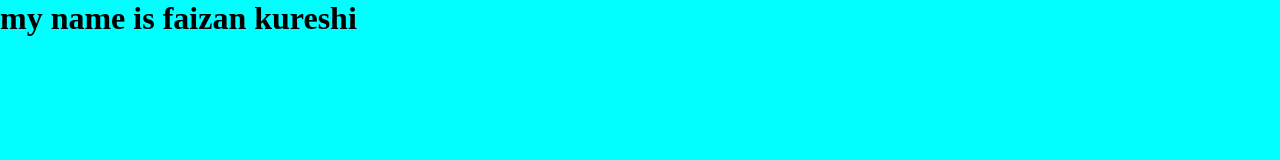
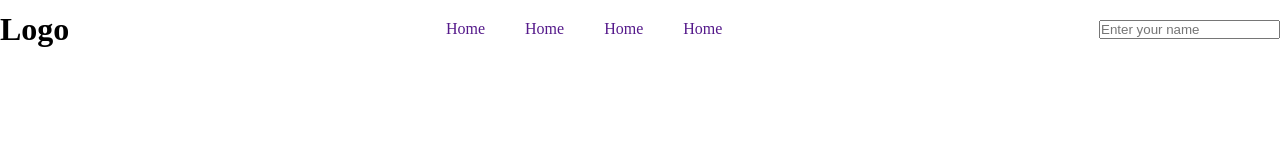
Before and after one commit to faizaniiiking/HTML-CSS-CI-CD-Hoisting, a plain HTML site: page index.html in a window 1280 px wide. Drawn offline with Linux system fonts and the light colour scheme.

Commit message:
added Header

```diff
--- a/index.html
+++ b/index.html
@@ -7,7 +7,28 @@
     <title>Learning CI/CD</title>
 </head>
 <body>
-    <h1>my name is faizan kureshi</h1>
+    <header class="header">
+
+        <div class="logo">
+            <h1>Logo</h1>
+        </div>
+
+        <nav>
+            <ul>
+                <li><a href="">Home</a></li>
+                <li><a href="">Home</a></li>
+                <li><a href="">Home</a></li>
+                <li><a href="">Home</a></li>
+            </ul>
+        </nav>
+
+        <div class="input">
+            <input type="text" placeholder="Enter your name">
+        </div>
+
+
+    </header>
+
 
 </body>
 </html>
--- a/styles.css
+++ b/styles.css
@@ -4,6 +4,25 @@
     box-sizing: border-box;
 }
 
-body{
-    background-color: aqua;
+.header{
+    display: flex;
+    align-items: center;
+    justify-content: space-between;
 }
+
+nav ul{
+    display: flex;
+    align-items: center;
+    justify-content: center;
+    list-style: none;
+
+}
+
+nav ul li{
+    margin: 10px;
+    padding: 10px;
+}
+
+nav ul li a{
+    text-decoration: none;
+}
```
